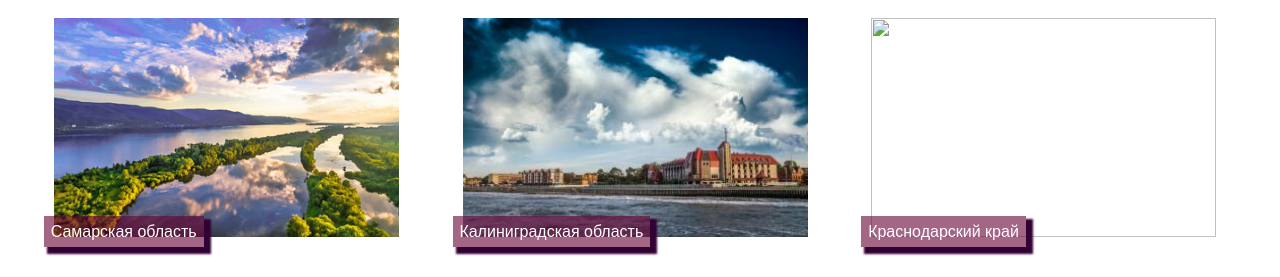
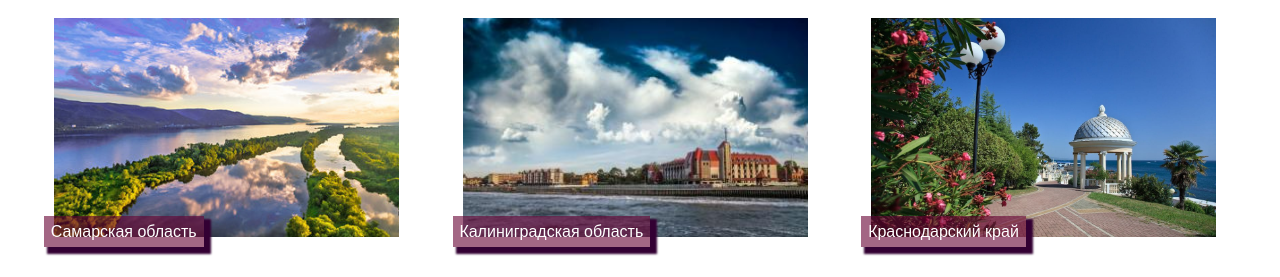
Before and after one commit to next0189/test, a plain HTML site: page index.html in a window 1280 px wide. Shown: the part 523-800 px from the top of the page. Drawn offline with Linux system fonts and the light colour scheme; the site is published under a folder, as on GitHub Pages, so addresses that start at the root find nothing.

Commit message:
Обновление HTML

```diff
--- a/index.html
+++ b/index.html
@@ -34,7 +34,7 @@
         </div>
         <div class="foto">
             <p>Краснодарский край</p>
-            <img src="/Krasnodar_krai.jpg" alt="" >
+            <img src="Krasnodar_krai.jpg" alt="" >
         </div>
     </div>
     <!--<button class="zakaz">ХОЧУ В ОТПУСК!</button> -->
```
